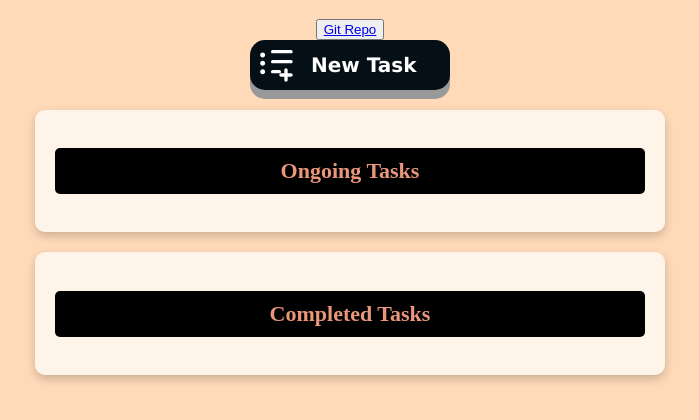
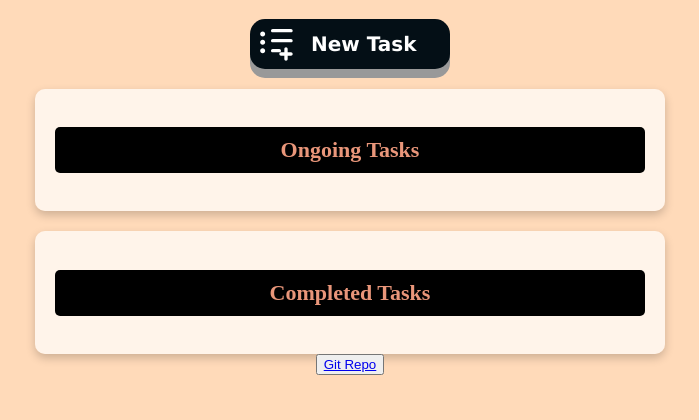
Before and after one commit to suryansh-memorres/MyTaskify, a plain HTML site: page index.html in a window 1280 px wide. Shown: the part 174-594 px from the top of the page, without its empty margins (290-989 px from the left). Drawn offline with Linux system fonts and the light colour scheme.

Commit message:
index.html

```diff
--- a/index.html
+++ b/index.html
@@ -9,9 +9,6 @@
 </head>
 <body>
     <h1>TaskTrack &#128220;</h1>
-    <div>
-        <button> <a href="https://github.com/suryansh-memorres/MyTaskify/blob/master/toDoTasks.js">Git Repo</a> </button>
-    </div>
     <div class="buttons">
         <button class="btn" id="new-record-button">
             <span class="icon">
@@ -83,3 +80,9 @@
             <ul id="completedTaskList"></ul>
         </div>
 </body>
+
+<footer>
+    <div class = "git-repo-master">
+        <button> <a href="https://github.com/suryansh-memorres/MyTaskify/tree/master">Git Repo</a> </button>
+    </div>
+</footer>
```
